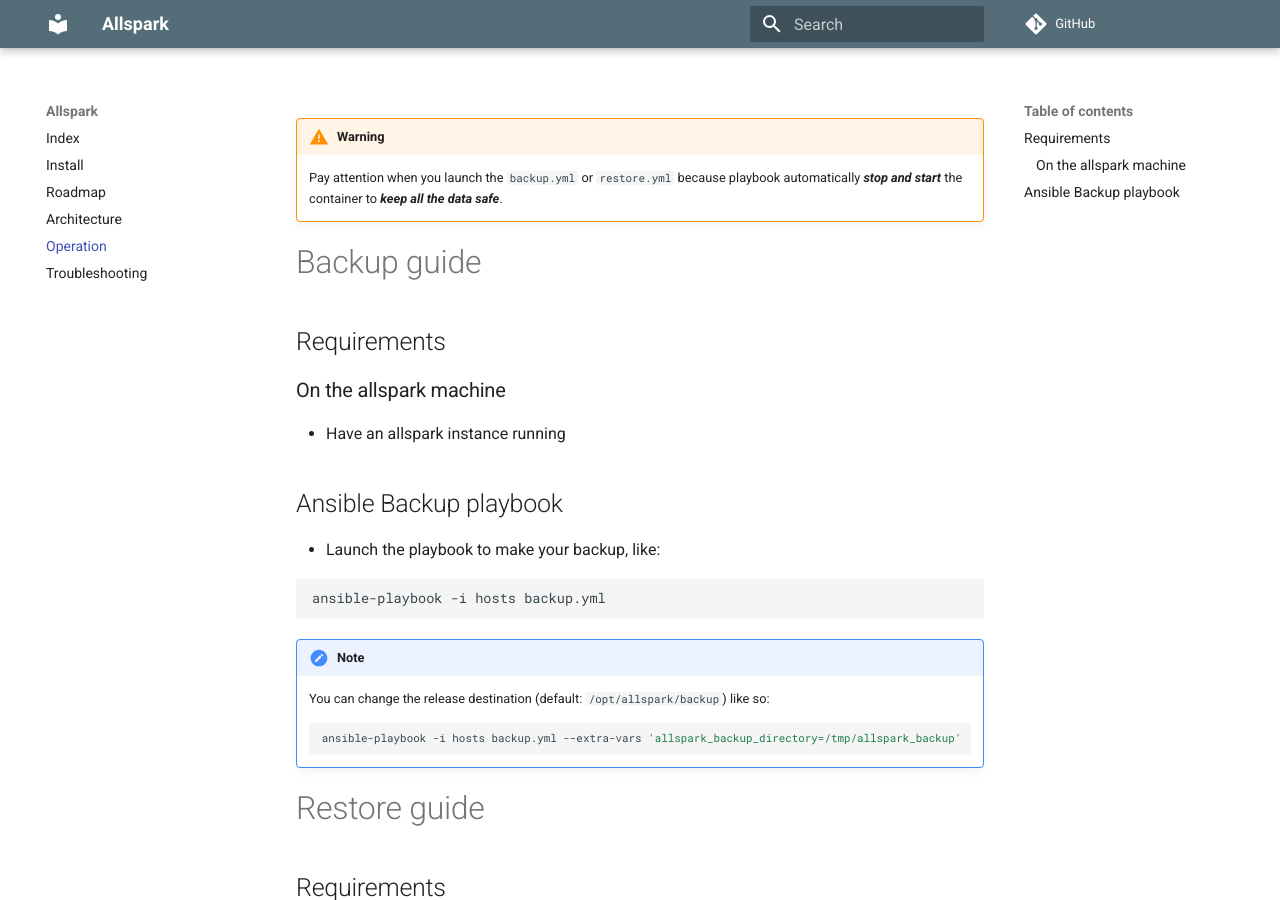
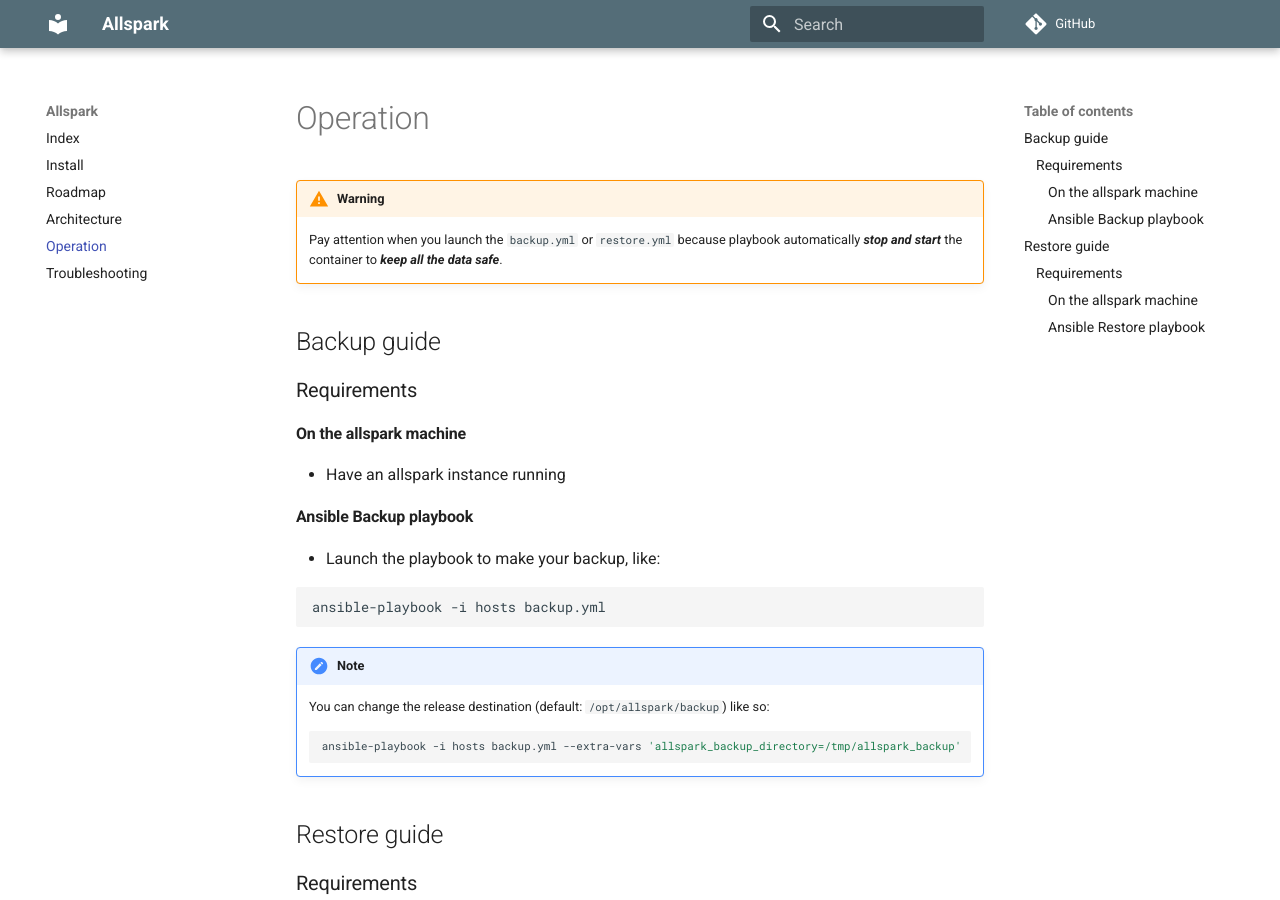
Before and after one commit to actiniumio/allspark, an MkDocs documentation site: the page built from docs/pages/operation.md, in a window 1280 px wide and 900 px high. Built offline with MkDocs 1.6.1 and Material for MkDocs 9.7.7, drawn with Linux system fonts in a browser that asks for light colours; comment, search, counter and statistics services are not loaded; old or Windows-style settings are respelled for this version of MkDocs.

Commit message:
Hotfix TOC Documentation Operation.md

````diff
--- a/docs/pages/operation.md
+++ b/docs/pages/operation.md
@@ -1,13 +1,13 @@
 !!! warning
     Pay attention when you launch the `backup.yml` or `restore.yml` because playbook automatically _**stop and start**_ the container to _**keep all the data safe**_.
 
-# Backup guide
-## Requirements
+## Backup guide
+### Requirements
 
-### On the allspark machine
+#### On the allspark machine
 - Have an allspark instance running
 
-## Ansible Backup playbook
+#### Ansible Backup playbook
 
 - Launch the playbook to make your backup, like:
 
@@ -21,10 +21,10 @@
     ansible-playbook -i hosts backup.yml --extra-vars 'allspark_backup_directory=/tmp/allspark_backup'
     ```
 
-# Restore guide
-## Requirements
+## Restore guide
+### Requirements
 
-### On the allspark machine
+#### On the allspark machine
 - Have the same installation of your backup to be able to restore your release
 
 !!! warning
@@ -35,7 +35,7 @@
     - Previous datas of the restored containers will be lost (and aligned on the backup ones)
 
 
-## Ansible Restore playbook
+#### Ansible Restore playbook
 
 - Launch the playbook Restore to make the restore
 
````
